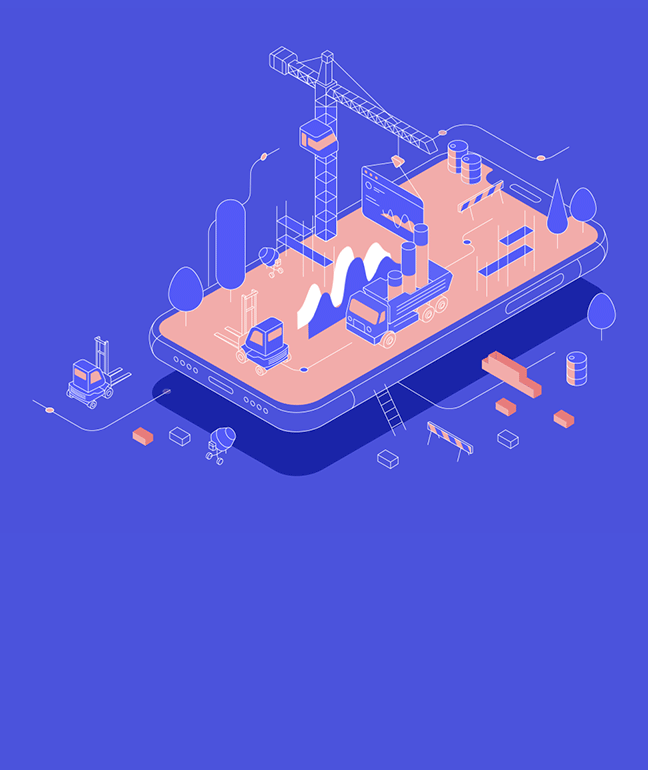
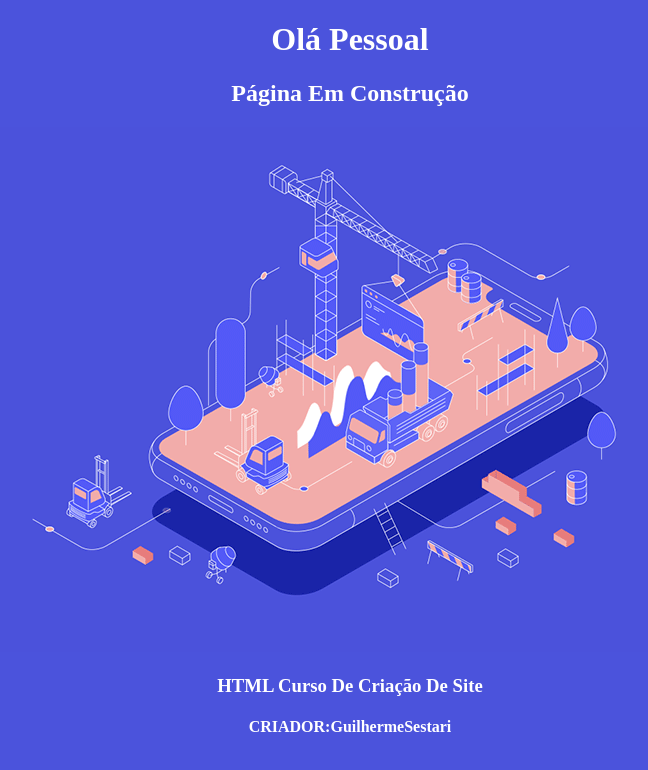
Before and after one commit to Guilherme-Diogo/ManoGui.github.io, a plain HTML site: page index.html in a window 1280 px wide. Shown: the whole page, without its empty margins (290-938 px from the left). Drawn offline with Linux system fonts and the light colour scheme.

Commit message:
apredizado de ramo

```diff
--- a/index.html
+++ b/index.html
@@ -10,6 +10,11 @@
 
 </head>
 <body>
-<img src="construcao.gif" alt="">
+    <h1>Olá Pessoal</h1>
+    <h2>Página Em Construção</h2>
+    <img src="construcao.gif" alt="">
+    <h3>HTML Curso De Criação De Site</h3>
+    <h4>CRIADOR:GuilhermeSestari</h4>
 </body>
+
 </html>
```
